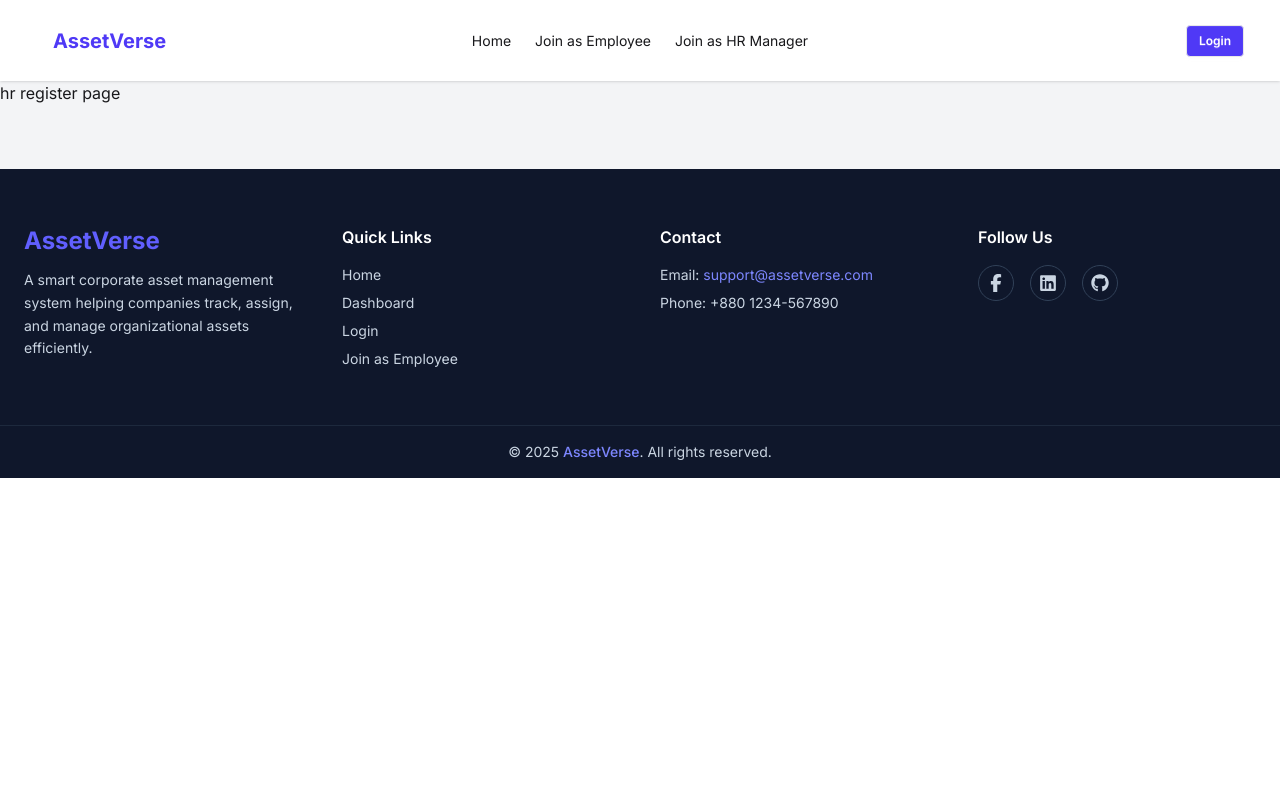
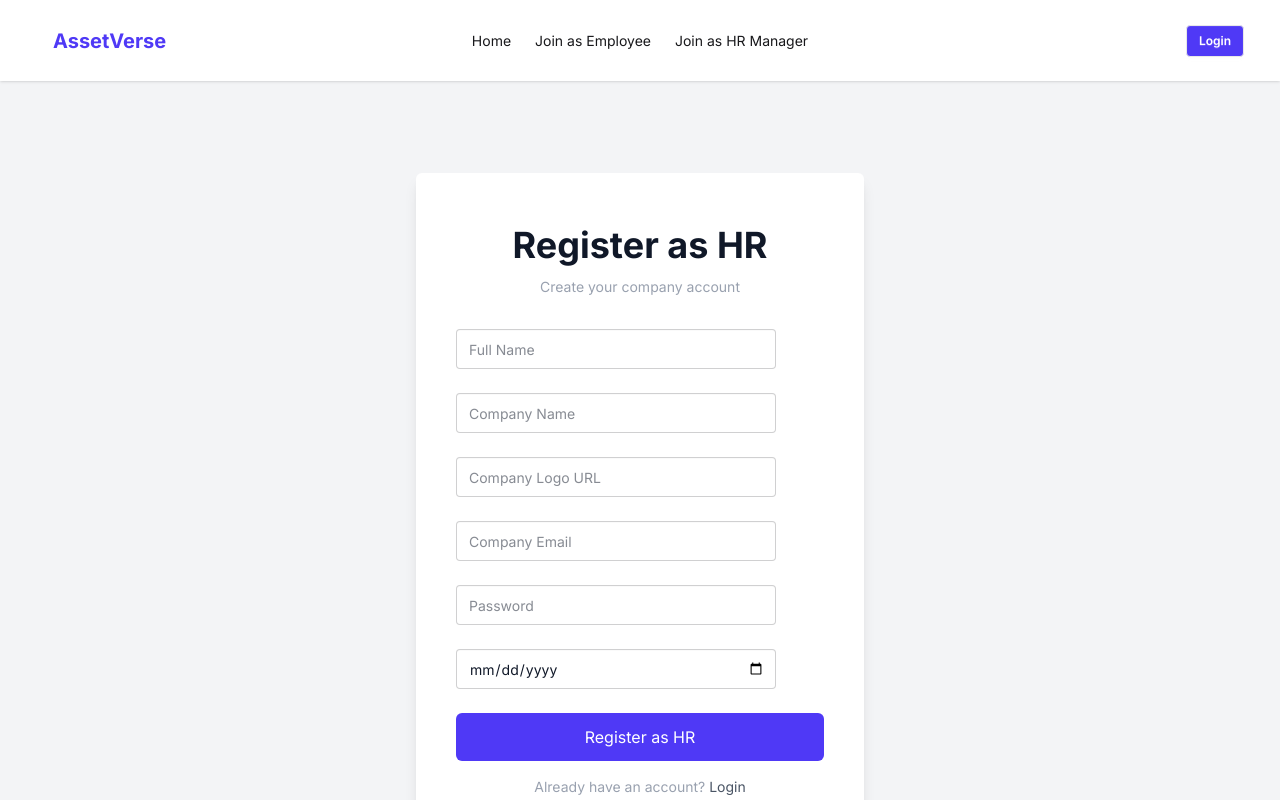
Before and after one commit to Shahriar262/A11-assetverse-client, a React (Vite) app: page /register-hr in a window 1280 px wide. Shown: the top 800 px of the page. Built offline with nearby package versions, Linux system fonts and the light colour scheme; no server answers.

Commit message:
added HR Register page with Authentication

```diff
--- a/src/Pages/Public/RegisterHR.jsx
+++ b/src/Pages/Public/RegisterHR.jsx
@@ -1,11 +1,124 @@
-import React from 'react';
+import { Link, useNavigate } from 'react-router'
+import { toast } from 'react-hot-toast'
+import { TbFidgetSpinner } from 'react-icons/tb'
+import useAuth from '../../hooks/useAuth'
+import { useState } from 'react'
 
 const RegisterHR = () => {
-    return (
-        <div>
-           hr register page
+  const { createUser, updateUserProfile } = useAuth()
+  const navigate = useNavigate()
+  const [loading, setLoading] = useState(false)
+
+  const handleSubmit = async e => {
+    e.preventDefault()
+    setLoading(true)
+
+    const form = e.target
+    const name = form.name.value
+    const companyName = form.companyName.value
+    const companyLogo = form.companyLogo.value
+    const email = form.email.value
+    const password = form.password.value
+    const dateOfBirth = form.dateOfBirth.value
+
+    try {
+      await createUser(email, password)
+      await updateUserProfile(name, companyLogo)
+
+      const hrUser = {
+        name,
+        companyName,
+        companyLogo,
+        email,
+        dateOfBirth,
+        role: 'hr',
+        packageLimit: 5,
+        currentEmployees: 0,
+        subscription: 'basic',
+      }
+
+      await fetch(`${import.meta.env.VITE_API_URL}/users`, {
+        method: 'POST',
+        headers: { 'content-type': 'application/json' },
+        body: JSON.stringify(hrUser),
+      })
+
+      toast.success('HR account created successfully')
+      navigate('/login')
+    } catch (err) {
+      toast.error(err.message)
+    } finally {
+      setLoading(false)
+    }
+  }
+
+  return (
+    <div className='flex justify-center items-center min-h-screen mt-6'>
+      <div className='flex flex-col max-w-md w-[94%] md:w-full p-6 rounded-md sm:p-10 shadow-lg bg-white text-gray-900'>
+        <div className='mb-8 text-center'>
+          <h1 className='my-3 text-4xl font-bold'>Register as HR</h1>
+          <p className='text-sm text-gray-400'>
+            Create your company account
+          </p>
         </div>
-    );
-};
 
-export default RegisterHR;
+        <form onSubmit={handleSubmit} className='space-y-6'>
+          <input name='name' required placeholder='Full Name' className='input' />
+          <input
+            name='companyName'
+            required
+            placeholder='Company Name'
+            className='input'
+          />
+          <input
+            name='companyLogo'
+            required
+            placeholder='Company Logo URL'
+            className='input'
+          />
+          <input
+            type='email'
+            name='email'
+            required
+            placeholder='Company Email'
+            className='input'
+          />
+          <input
+            type='password'
+            name='password'
+            required
+            minLength={6}
+            placeholder='Password'
+            className='input'
+          />
+          <input
+            type='date'
+            name='dateOfBirth'
+            required
+            className='input'
+          />
+
+          <button className='bg-indigo-600 w-full rounded-md py-3 text-white'>
+            {loading ? (
+              <TbFidgetSpinner className='animate-spin m-auto' />
+            ) : (
+              'Register as HR'
+            )}
+          </button>
+        </form>
+
+        <p className='px-6 text-sm text-center text-gray-400 mt-4'>
+          Already have an account?{' '}
+          <Link
+            to='/login'
+            className='hover:underline hover:text-indigo-500 text-gray-600'
+          >
+            Login
+          </Link>
+        </p>
+      </div>
+    </div>
+  )
+}
+
+export default RegisterHR
```
